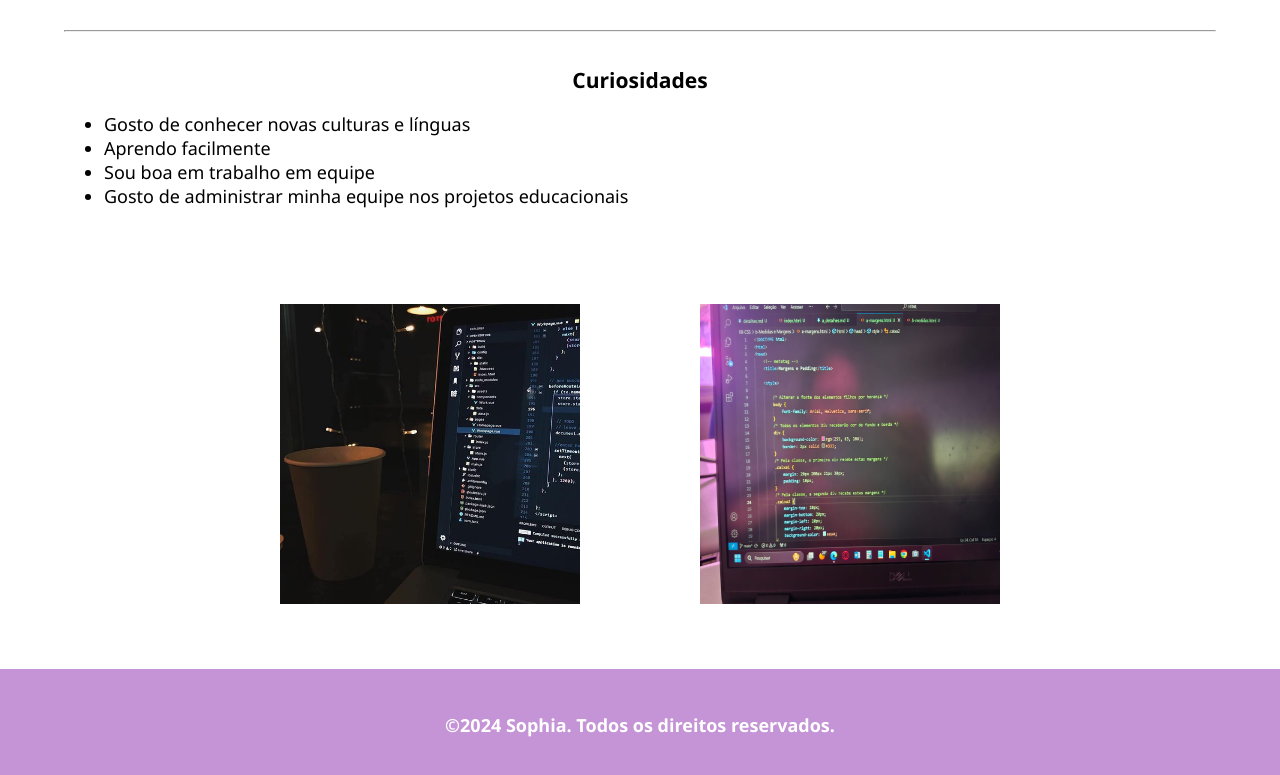
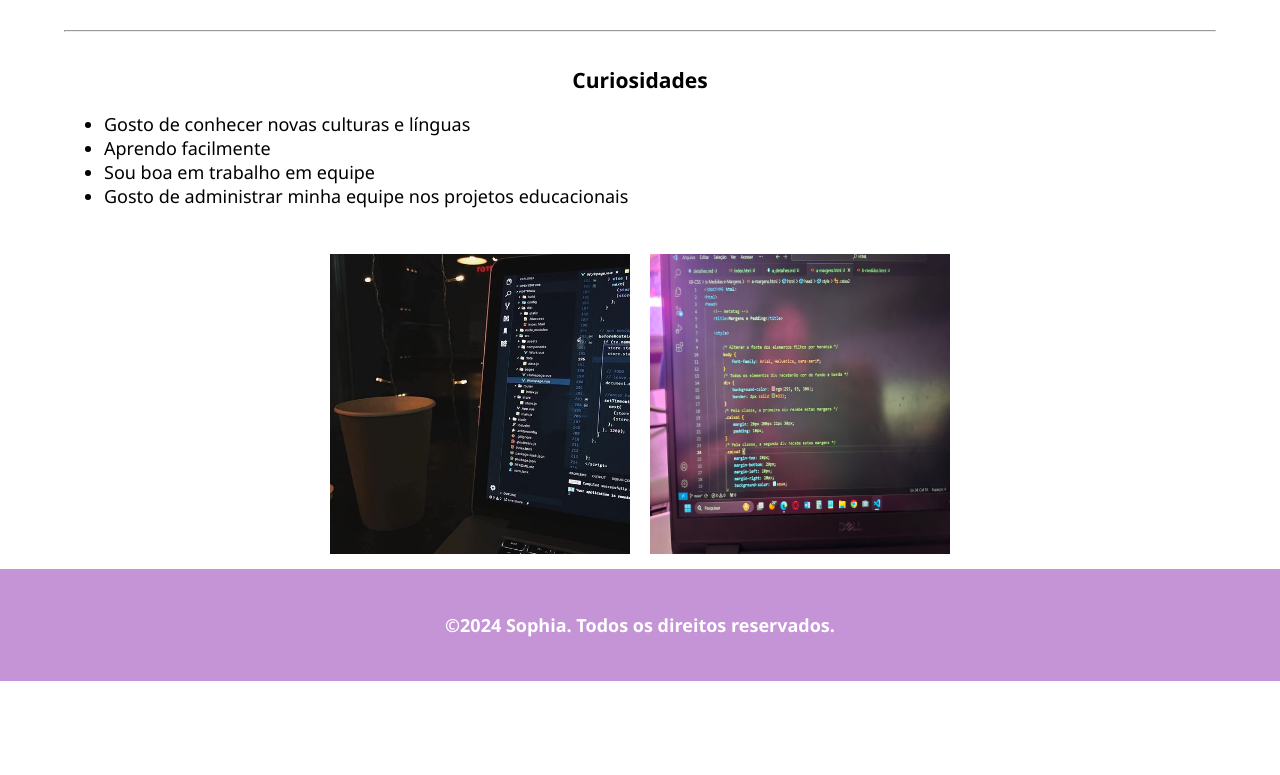
Before and after one commit to ANNY-SOSO/MyFacePageV2, a plain HTML site: page index.html in a window 1280 px wide. Shown: the part 1180-1955 px from the top of the page. After the commit the page ends 1861 px from the top, so only its background shows below. Drawn offline with Linux system fonts and the light colour scheme.

Commit message:
Correção
Correção da margem.

```diff
--- a/CSS/style.css
+++ b/CSS/style.css
@@ -170,7 +170,7 @@ section p {
 figure {
     position: relative; /* Permite posicionar texto sobre a imagem */
     display: inline-block; /* Faz figuras ficarem lado a lado */
-    margin: 60px; /* Margem entre figuras */
+    margin: 10px;
 }
 
 /* Estilo das imagens */
@@ -291,6 +291,7 @@ section ul li {
     display: none; /* Oculta imagens */
 }
 
+
 .slides img.active {
     display: block; /* Mostra imagem ativa */
 }
```
